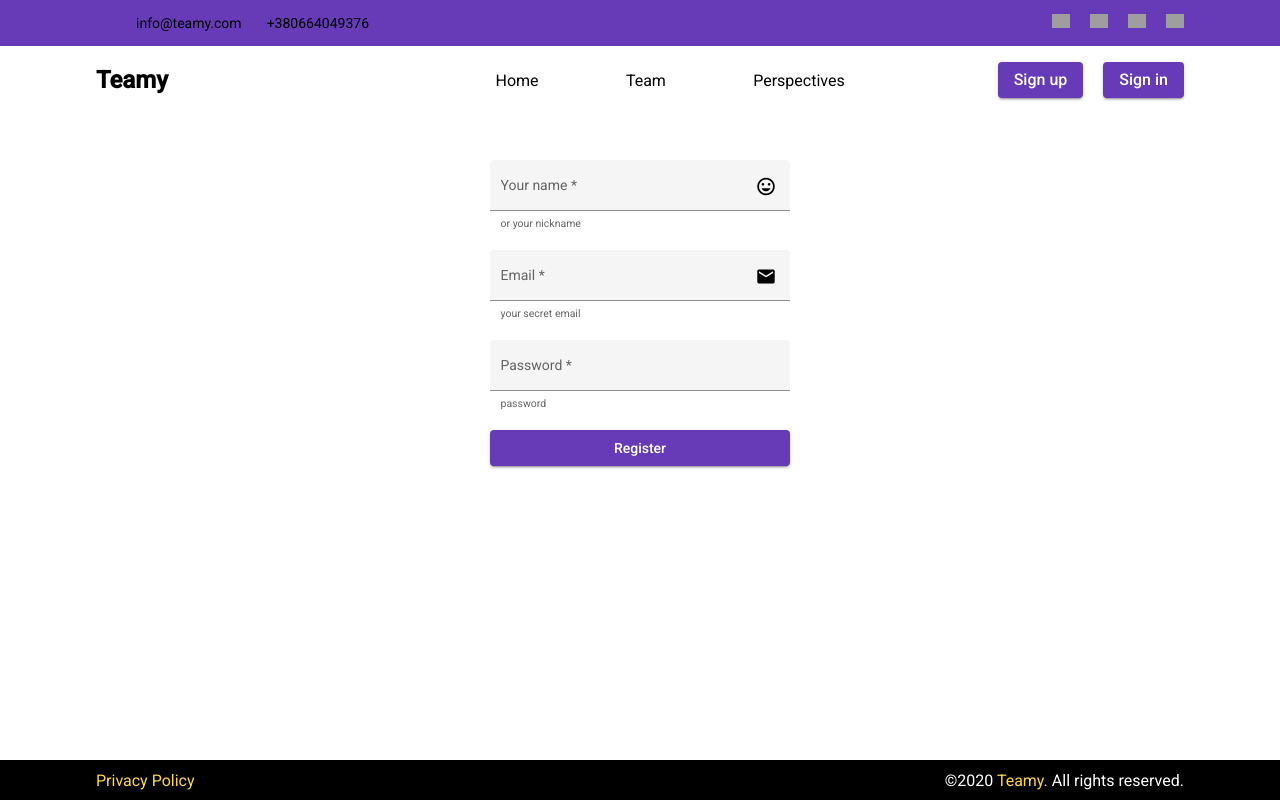
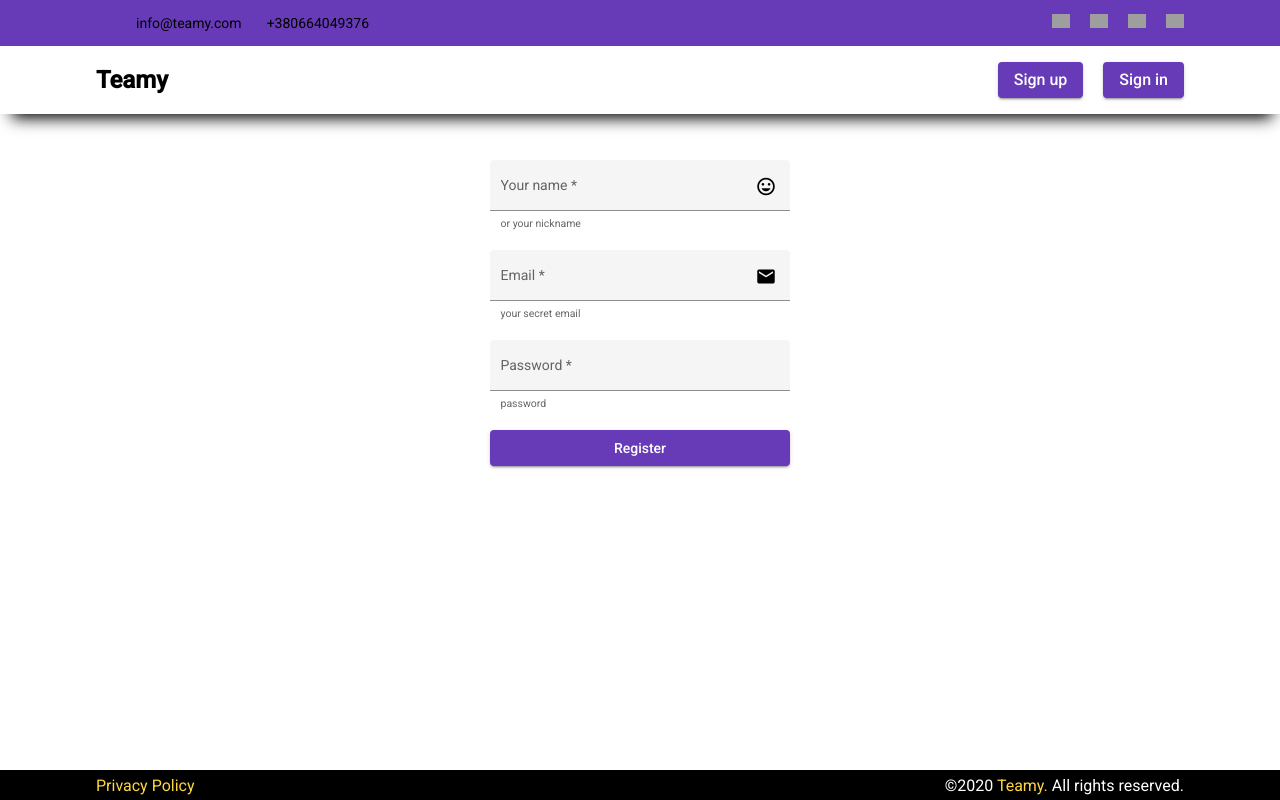
Before and after one commit to Yuliia-Chornenka/Teamy, an Angular app: page /register in a window 1280 px wide. Built offline with nearby package versions, Linux system fonts and the light colour scheme; grey boxes are pictures that could not be loaded.

Commit message:
small styles changes

```diff
--- a/src/app/Models/user.ts
+++ b/src/app/Models/user.ts
@@ -1,11 +1,13 @@
 import { IUser } from './user.model';
 
 export class User implements IUser {
+  // tslint:disable-next-line:variable-name
   public _id?: string;
   public name?: string;
   public email?: string;
   public password?: string;
 
+  // tslint:disable-next-line:variable-name
   constructor(_id: string, name: string, email: string, password: string) {
     this._id = _id;
     this.name = name;
--- /dev/null
+++ b/src/app/Services/user.service.ts
@@ -0,0 +1,43 @@
+import { Injectable } from '@angular/core';
+import { HttpClient } from '@angular/common/http';
+import { User } from '../Models/user';
+import { Observable, of } from 'rxjs';
+import {catchError, map} from 'rxjs/operators';
+import { IUser } from '../Models/user.model';
+
+@Injectable({
+  providedIn: 'root'
+})
+
+export class UserService {
+
+  baseUrl = '/api/user';
+
+  private handleError<T>(operation: string = 'operation', result?: T) {
+    return (error: any): Observable<T> => {
+      console.error(`${operation} failed: ${error.message}`);
+      return of(result as T);
+    };
+  }
+
+  constructor(private http: HttpClient) { }
+
+  addUser(user: User): Observable<User> {
+    return this.http
+      .post<IUser>(`${this.baseUrl}/register`, user)
+      .pipe(
+        // map(res => {
+        // return user;
+        catchError(this.handleError('Register user', user))
+      // })
+    );
+  }
+
+  loginUser(loginData) {
+    return this.http
+      .post(`${this.baseUrl}/login`, loginData)
+      .pipe(map(token => {
+        return token;
+    }));
+  }
+}
--- a/src/app/Sevices/add-user.service.ts
+++ /dev/null
@@ -1,32 +0,0 @@
-import { Injectable } from '@angular/core';
-import { HttpClient } from '@angular/common/http';
-import { User } from '../Models/user';
-import { Observable } from 'rxjs';
-import { map } from 'rxjs/operators';
-import { IUser } from '../Models/user.model';
-
-@Injectable({
-  providedIn: 'root'
-})
-
-export class AddUserService {
-
-  baseUrl = '/api/user';
-
-  constructor(private http: HttpClient) { }
-
-  addUser(user: User): Observable<User> {
-    return this.http
-      .post<IUser>(`${this.baseUrl}/register`, user)
-      .pipe(map(res => {
-        return user;
-      }));
-  }
-
-
-  loginUser(loginData) {
-    return this.http.post(`${this.baseUrl}/login`, loginData).pipe(map(token => {
-      return token;
-    }));
-  }
-}
--- a/src/app/app.component.scss
+++ b/src/app/app.component.scss
@@ -1,3 +1,3 @@
 .content {
-  min-height: calc(100vh - 40px);
+  min-height: calc(100vh - 30px);
 }
--- a/src/app/components/footer/footer.component.scss
+++ b/src/app/components/footer/footer.component.scss
@@ -3,10 +3,8 @@
 .footer {
   background-color: $black;
   color: $white;
-  //position: absolute;
-  //bottom: 0;
   width: 100%;
-  height: 40px;
+  height: 30px;
   display: flex;
   align-items: center;
 
--- a/src/app/components/header/header.component.html
+++ b/src/app/components/header/header.component.html
@@ -39,20 +39,6 @@
         </a>
       </div>
 
-      <div class="header__nav">
-        <ul class="nav">
-          <li class="nav__item">
-            <a class="nav__link" href="#">Home</a>
-          </li>
-          <li class="nav__item">
-            <a class="nav__link" href="#">Team</a>
-          </li>
-          <li class="nav__item">
-            <a class="nav__link" href="#">Perspectives</a>
-          </li>
-        </ul>
-      </div>
-
       <div class="header__sign">
         <ul class="sign">
           <li class="sign__item">
--- a/src/app/components/header/header.component.scss
+++ b/src/app/components/header/header.component.scss
@@ -22,11 +22,11 @@
     width: 100%;
     font-size: 14px;
     background-color: $purple;
-
   }
 
   &__main {
     display: flex;
+    box-shadow: 2px 14px 15px -10px  $black;
   }
 
   &__logo {
@@ -84,18 +84,6 @@
   }
 }
 
-.nav {
-  display: flex;
-
-  &__item {
-    margin-right: 50%;
-
-    &:last-child {
-      margin-right: 0;
-    }
-  }
-}
-
 .sign {
   display: flex;
 
--- a/src/app/components/login/login.component.ts
+++ b/src/app/components/login/login.component.ts
@@ -5,7 +5,7 @@ import { MatButtonModule } from "@angular/material/button";
 import { FormControl, FormGroup, Validators } from '@angular/forms';
 import { IUser } from "../../Models/user.model";
 import { User } from "../../Models/user";
-import { AddUserService } from "../../Sevices/add-user.service";
+import { UserService } from "../../Services/user.service";
 import { Router } from '@angular/router';
 
 @Component({
@@ -22,7 +22,7 @@ export class LoginComponent implements OnInit {
   user: IUser = new User('', '', '', '');
   form: FormGroup;
 
-  constructor(private addUserService: AddUserService, private router: Router) { }
+  constructor(private addUserService: UserService, private router: Router) { }
 
   ngOnInit(): void {
     this.createUser();
--- a/src/app/components/registration/registration.component.ts
+++ b/src/app/components/registration/registration.component.ts
@@ -1,11 +1,11 @@
 import { Component, OnInit, ViewEncapsulation } from '@angular/core';
-import { MatInput } from "@angular/material/input";
-import { MatFormFieldControl } from "@angular/material/form-field";
-import { MatButtonModule } from "@angular/material/button";
+import { MatInput } from '@angular/material/input';
+import { MatFormFieldControl } from '@angular/material/form-field';
+import { MatButtonModule } from '@angular/material/button';
 import { FormControl, FormGroup, Validators } from '@angular/forms';
-import { IUser } from "../../Models/user.model";
-import { User } from "../../Models/user";
-import { AddUserService } from "../../Sevices/add-user.service";
+import { IUser } from '../../Models/user.model';
+import { User } from '../../Models/user';
+import { UserService } from '../../Services/user.service';
 
 @Component({
   selector: 'app-registration',
@@ -22,7 +22,7 @@ export class RegistrationComponent implements OnInit {
   user: IUser = new User(  '', '', '', '');
   form: FormGroup;
 
-  constructor(private addUserService: AddUserService) { }
+  constructor(private addUserService: UserService) { }
 
   ngOnInit(): void {
     this.createUser();
@@ -39,14 +39,12 @@ export class RegistrationComponent implements OnInit {
   register() {
     const { name, email, password } = this.form.value;
 
-    const  user: IUser = {
+    const user: IUser = {
       name,
       email,
       password
     };
-    console.log(user)
-    this.addUserService.addUser(user).subscribe( user => {
-      //
+    this.addUserService.addUser(user).subscribe( () => {
       this.form.reset();
     }, err => console.error(err));
   }
```
Also changed, not shown: 1 other file (tests, documents, lock files or other folders).
